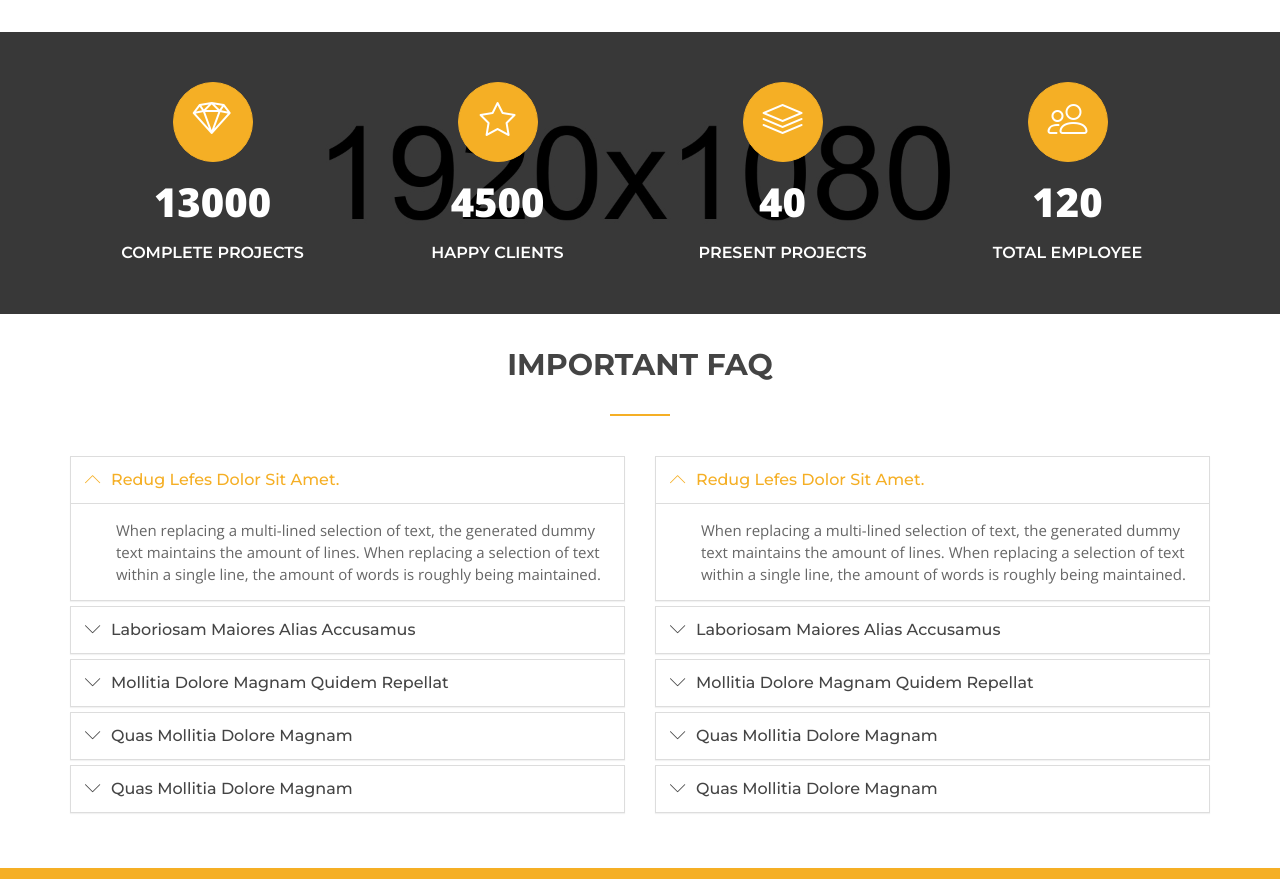
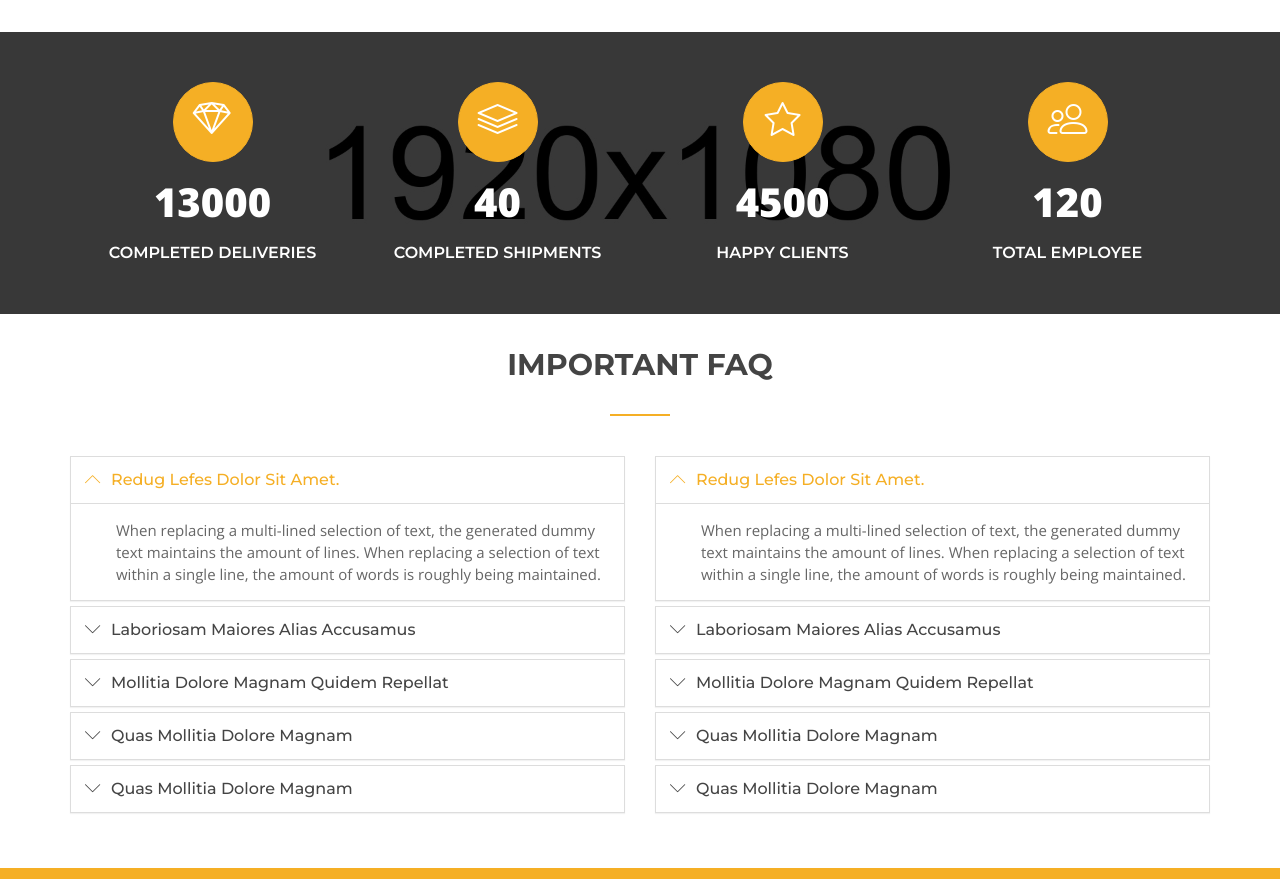
Before and after one commit to glendashaw/anon-logistics, a plain HTML site: page about.html in a window 1280 px wide. Shown: the part 1847-2726 px from the top of the page. Drawn offline with nearby package versions, Linux system fonts and the light colour scheme.

Commit message:
second commit

```diff
--- a/about.html
+++ b/about.html
@@ -352,19 +352,19 @@
                                 <div class="fun_text">
                                     <a href="#"><i class="icon icon-diamond"></i></a>
                                     <span class="counter">13000</span>
-                                    <h5>Complete Projects</h5>
+                                    <h5>Completed Deliveries</h5>
                                 </div>
+
+																<div class="fun_text">
+																		<a href="#"><i class="icon icon-layers"></i></a>
+																		<span class="counter">40</span>
+																		<h5>Completed Shipments</h5>
+																</div>
                                 <!-- fun_text  -->
                                 <div class="fun_text">
                                     <a href="#"><i class="icon icon-star"></i></a>
                                     <span class="counter">4500</span>
                                     <h5>Happy Clients</h5>
-                                </div>
-                                <!-- fun_text  -->
-                                <div class="fun_text">
-                                    <a href="#"><i class="icon icon-layers"></i></a>
-                                    <span class="counter">40</span>
-                                    <h5>Present Projects</h5>
                                 </div>
                                 <!-- fun_text  -->
                                 <div class="fun_text">
--- a/css/responsive.css
+++ b/css/responsive.css
@@ -283,7 +283,7 @@
     margin: 5px 0;
 }
 .layer-1 h1 {
-    font-size: 17px;
+    font-size: 15px;
     line-height: 20px;
     margin-bottom: 10px;
 }
```
Also changed, not shown: index.html (+1 -1 lines).
